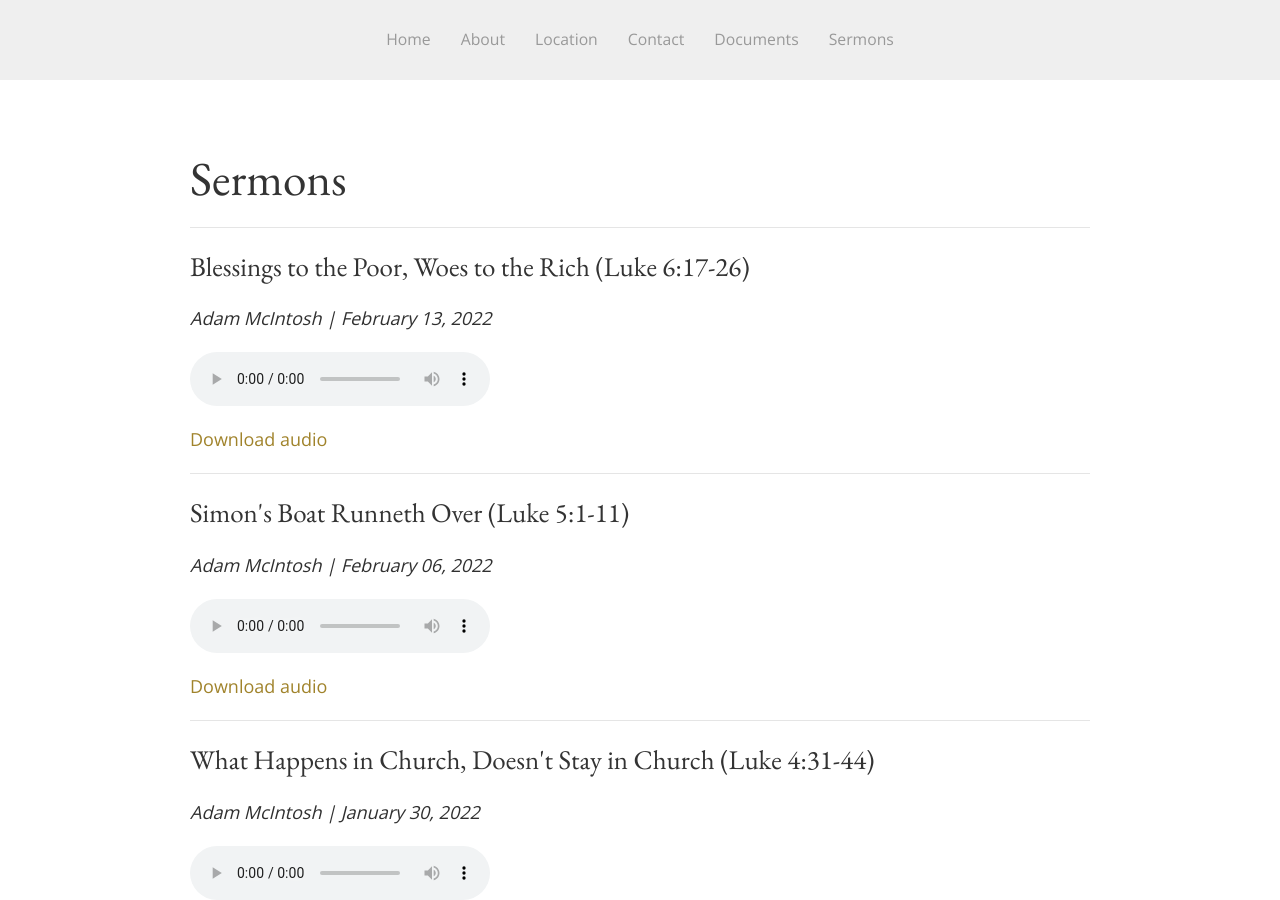
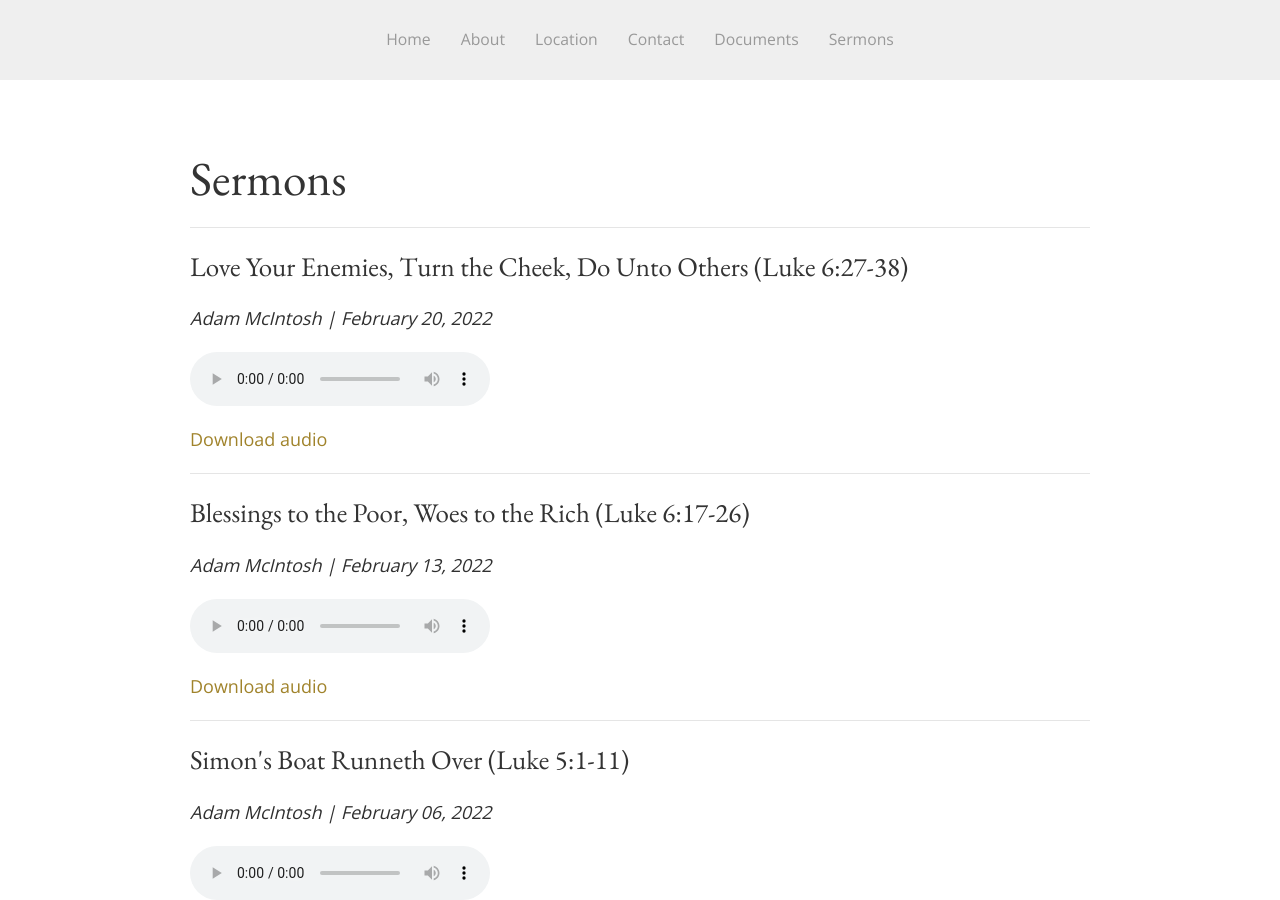
Before and after one commit to SaintDavidsChurch/website, a Jekyll site: the page built from sermons.html, in a window 1280 px wide and 900 px high. Built offline with Jekyll 4.4.1, drawn with Linux system fonts in a browser that asks for light colours.

Commit message:
Updated by InferCMS

```diff
--- a/_data/sermons.yml
+++ b/_data/sermons.yml
@@ -190,3 +190,7 @@
   date: '2022-02-13'
   preacher: Adam McIntosh
   audio_file: https://saintdavids.church/assets/sermons/2022/February/Adam-McIntosh_Feb13-2022_Luke6.17-26.mp3
+- title: Love Your Enemies, Turn the Cheek, Do Unto Others (Luke 6:27-38)
+  date: '2022-02-20'
+  preacher: Adam McIntosh
+  audio_file: https://saintdavids.church/assets/sermons/2022/February/Adam-McIntosh_Feb20-2022_Luke6.27-38.mp3
```
